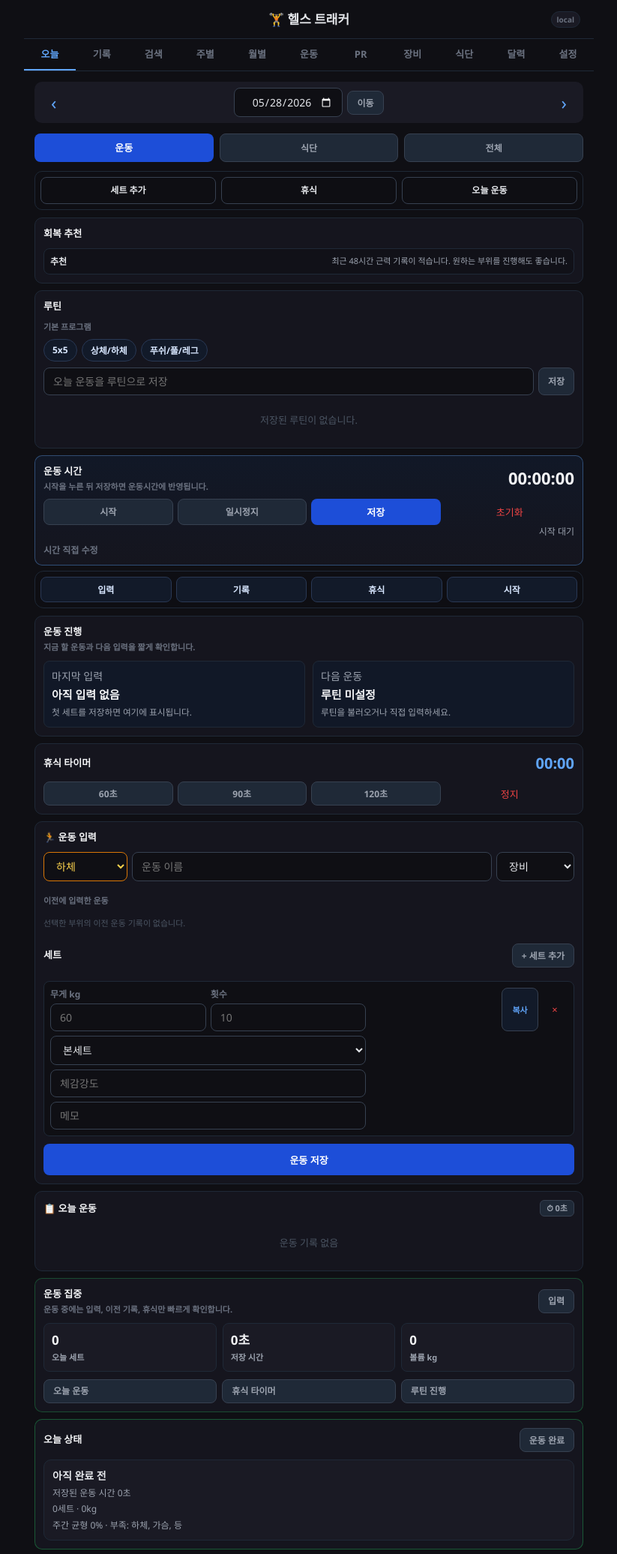
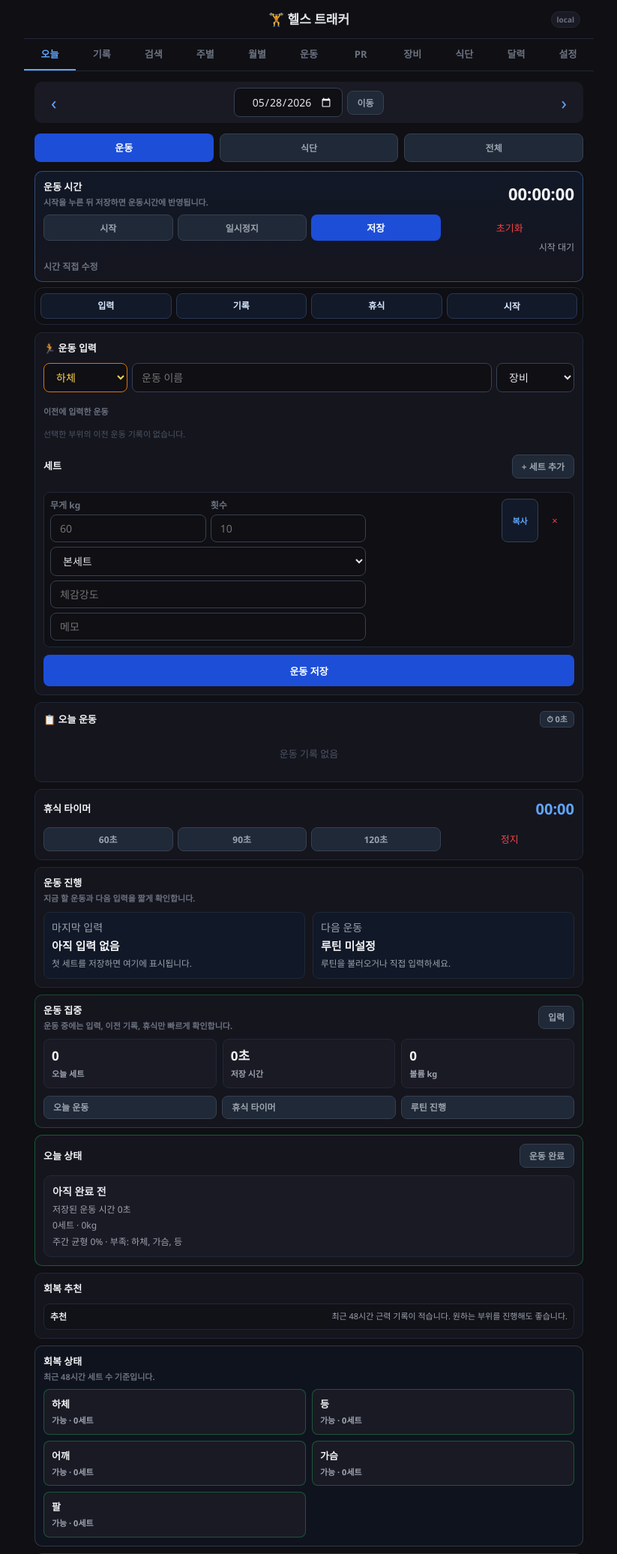
Before and after one commit to rlalastjd782-oss/serviceproject, a Flask app: page /?date=2026-05-28&mode=workout in a window 1280 px wide. Shown: the top 2072 px of the page at 75% size, without its empty margins (228-1051 px from the left). Run offline with Flask 3, Linux system fonts and the light colour scheme; data comes from the database, SQL or seed files in the repository; data that the repository does not hold is empty.

Commit message:
오늘 탭 화면 정렬 개선

```diff
--- a/static/styles.css
+++ b/static/styles.css
@@ -204,22 +204,22 @@ input[type="month"] {
 }
 
 .workout-mode .workout-action-dock {
-  order: 15;
+  order: 12;
+}
+
+.workout-mode #workout-input {
+  order: 20;
+}
+
+.workout-mode #today-workout {
+  order: 30;
+}
+
+.workout-mode #rest-timer {
+  order: 40;
 }
 
 .workout-mode .session-flow-section {
-  order: 20;
-}
-
-.workout-mode #rest-timer {
-  order: 30;
-}
-
-.workout-mode #workout-input {
-  order: 40;
-}
-
-.workout-mode #today-workout {
   order: 50;
 }
 
@@ -231,6 +231,12 @@ input[type="month"] {
   order: 70;
 }
 
+.workout-mode .workout-recovery-section {
+  order: 80;
+}
+
+.workout-mode .workout-plan-section,
+.workout-mode .routine-library-section,
 .workout-mode .workout-secondary-section,
 .workout-mode .optional-section {
   order: 90;
@@ -281,6 +287,19 @@ input[type="month"] {
 .workout-mode .section {
   margin-bottom: 9px;
   padding: 11px;
+}
+
+.workout-mode .workout-plan-section,
+.workout-mode .routine-library-section,
+.workout-mode .workout-secondary-section {
+  background: rgb(17 24 39 / 55%);
+  border-color: rgb(75 85 99 / 55%);
+}
+
+.workout-mode .workout-plan-section .section-header,
+.workout-mode .routine-library-section .section-header,
+.workout-mode .workout-secondary-section .section-header {
+  margin-bottom: 8px;
 }
 
 .mode-actions {
--- a/templates/index.html
+++ b/templates/index.html
@@ -19,12 +19,6 @@
     <a class="{% if meal_mode %}btn-primary{% else %}btn-small{% endif %} mode-button" href="{{ url_for('index', date=session.workout_date, mode='meal') }}">식단</a>
     <a class="{% if today_mode == 'overview' %}btn-primary{% else %}btn-small{% endif %} mode-button" href="{{ url_for('index', date=session.workout_date) }}">전체</a>
   </div>
-
-  <nav class="mobile-action-dock workout-only" aria-label="운동 빠른 실행">
-    <a href="#workout-input">세트 추가</a>
-    <a href="#rest-timer">휴식</a>
-    <a href="#today-workout">오늘 운동</a>
-  </nav>
 
   <section class="today-focus-panel overview-only">
     <a class="today-focus-card" href="{{ url_for('index', date=session.workout_date, mode='workout') }}">
@@ -273,7 +267,7 @@
   {% endif %}
 
   {% if workout_mode and workout_plan %}
-    <section class="section workout-only workout-secondary-section" id="workout-plan">
+    <section class="section workout-only workout-plan-section" id="workout-plan">
       <div class="section-header">
         <div>
           <div class="section-title">루틴 진행</div>
@@ -495,7 +489,7 @@
     {% endif %}
   </section>
 
-  <section class="section overview-only workout-only">
+  <section class="section overview-only workout-only workout-recovery-section">
     <div class="section-header">
       <div class="section-title">회복 추천</div>
     </div>
@@ -515,7 +509,7 @@
     </div>
   </section>
 
-  <section class="section overview-only">
+  <section class="section overview-only rest-day-section">
     <div class="section-header">
       <div>
         <div class="section-title">휴식일 기록</div>
@@ -571,7 +565,7 @@
     {% endif %}
   </section>
 
-  <section class="section workout-only">
+  <section class="section workout-only routine-library-section workout-secondary-section">
     <div class="section-header">
       <div class="section-title">루틴</div>
     </div>
@@ -850,7 +844,7 @@
   </section>
 
   {% if workout_mode and recent_pr_events %}
-    <section class="section workout-only">
+    <section class="section workout-only workout-secondary-section">
       <div class="section-header">
         <div class="section-title">최근 신기록</div>
       </div>
@@ -866,7 +860,7 @@
   {% endif %}
 
   {% if workout_mode and pr_cards %}
-    <section class="section workout-only pr-card-section">
+    <section class="section workout-only pr-card-section workout-secondary-section">
       <div class="section-header">
         <div>
           <div class="section-title">오늘 PR 카드</div>
```
